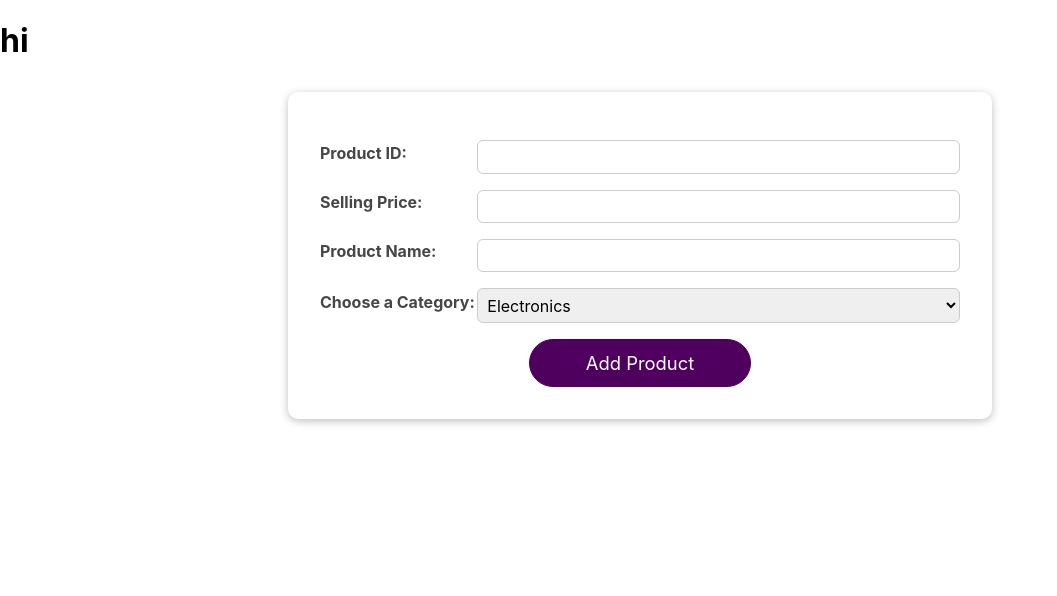
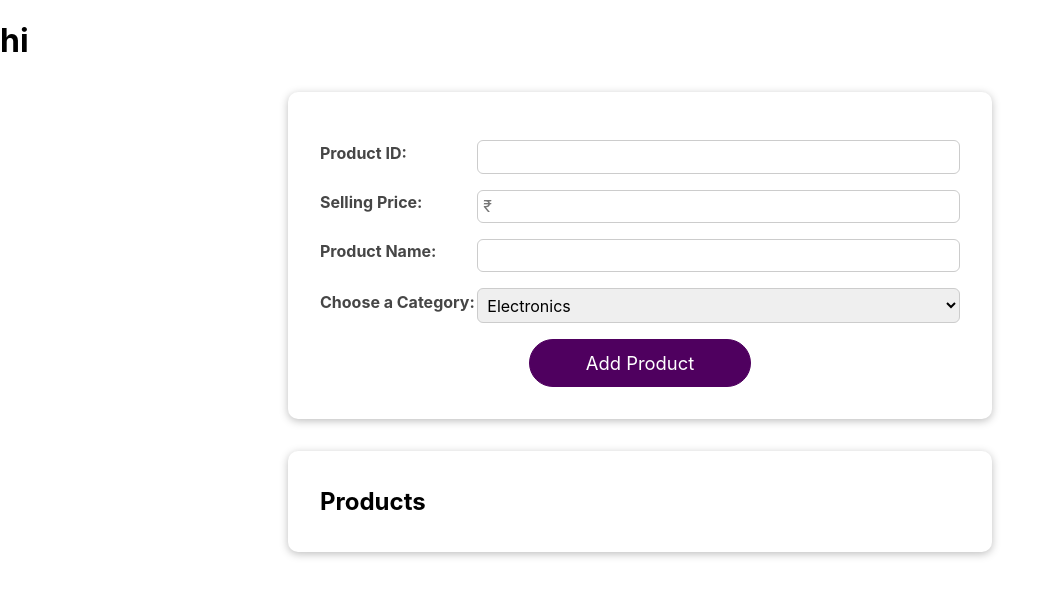
Before and after one commit to mithunmr888/sellers-admin-1, a React (Create React App) app: page / in a window 1280 px wide. Shown: the top 596 px of the page, without its empty margins (0-1057 px from the left). Built offline with nearby package versions, Linux system fonts and the light colour scheme.

Commit message:
on submitting the form lists are appearing as of now still need to optimise

```diff
--- a/src/App.js
+++ b/src/App.js
@@ -1,12 +1,30 @@
 //import logo from './logo.svg';
+import { useState } from "react";
 import "./App.css";
 import SellersForm from "./components/SellersForm";
+import ProductLists from "./components/ProductLists/ProductLists";
 
 function App() {
+  const [enteredProduct, setEnteredProduct] = useState([]);
+
+  const addingProductHandler = (productmentioned) => {
+    console.log(productmentioned);
+    setEnteredProduct((prevstate) => {
+      const updatedProductDetails = [...prevstate];
+      updatedProductDetails.unshift(productmentioned);
+      return updatedProductDetails;
+    });
+  };
+
+  const deleteProductHandler = () => {};
   return (
     <>
       <h1>hi</h1>
-      <SellersForm></SellersForm>
+      <SellersForm onAddingProduct={addingProductHandler}></SellersForm>
+      <ProductLists
+        products={enteredProduct}
+        onDeleteProduct={deleteProductHandler}
+      ></ProductLists>
     </>
   );
 }
--- a/src/components/ProductList/ProductList.js
+++ b/src/components/ProductList/ProductList.js
@@ -1,9 +1,13 @@
 import classes from "./ProductList.module.css";
 
 const ProductList = (props) => {
-  <div className={classes.list}>
-    <li>{props.children}</li>
-  </div>;
+  return (
+    <div className={classes.list}>
+      <li>{props.children}</li>
+      <button onClick={props.onDeleteProduct}>Delete Product</button>
+    </div>
+
+  );
 };
 
 export default ProductList;
--- a/src/components/ProductLists/ProductLists.js
+++ b/src/components/ProductLists/ProductLists.js
@@ -0,0 +1,23 @@
+import Card from "../Card/Card";
+import classes from "./ProductLists.module.css";
+import ProductList from "../ProductList/ProductList";
+import React from "react";
+
+const ProductLists = (props) => {
+  return (
+    <Card className={classes.all_lists}>
+      <h2>Products</h2>
+      <ul>
+        {props.products.map((product) => (
+          <ProductList
+            id={Math.random().toString()}
+            key={product.id}
+            onDeleteProduct={props.onDeleteProduct}
+          >{`${product.sellingprice} - ${product.category} - ${product.productname}`}</ProductList>
+        ))}
+      </ul>
+    </Card>
+  );
+};
+
+export default ProductLists;
--- a/src/components/ProductLists/ProductLists.module.css
+++ b/src/components/ProductLists/ProductLists.module.css
@@ -0,0 +1,6 @@
+.all_lists {
+    width: 90%;
+    max-width: 40rem;
+    margin: 2rem auto;
+    padding: 1rem 2rem;
+  }
--- a/src/components/SellersForm.js
+++ b/src/components/SellersForm.js
@@ -23,26 +23,34 @@ const SellersForm = (props) => {
 
   const categoryHandler = (e) => {
     setCategory1(e.target.value);
-  }
+  };
 
   const submitFormHandler = (e) => {
     e.preventDefault();
-    const product = {
-        id: productId,
-        sellingprice:sellingPrice,
-        productname: productName,
-        category: category1
-    }
-    props.onAddingProduct(product);
-
-  }
+    const productmentioned = {
+      id: productId,
+      sellingprice: sellingPrice,
+      productname: productName,
+      category: category1,
+    };
+    props.onAddingProduct(productmentioned);
+    setProductId("");
+    setSellingPrice("");
+    setProductName("");
+    setCategory1("");
+  };
 
   return (
     <Card className={classes.sellers_login}>
       <form onSubmit={submitFormHandler}>
         <div className={classes.control}>
           <label htmlFor="id">Product ID:</label>
-          <input type="number" id="id" onChange={productIdHandler} />
+          <input
+            type="number"
+            id="id"
+            onChange={productIdHandler}
+            value={productId}
+          />
         </div>
         <div className={classes.control}>
           <label htmlFor="sellingprice">Selling Price:</label>
@@ -50,11 +58,18 @@ const SellersForm = (props) => {
             type="number"
             id="sellingprice"
             onChange={sellingPriceHandler}
+            value={sellingPrice}
+            placeholder="₹"
           />
         </div>
         <div className={classes.control}>
           <label htmlFor="productname">Product Name:</label>
-          <input type="text" id="sellingprice" onChange={productNameHandler} />
+          <input
+            type="text"
+            id="sellingprice"
+            onChange={productNameHandler}
+            value={productName}
+          />
         </div>
         <div className={classes.control}>
           <label htmlFor="category">Choose a Category:</label>
@@ -62,6 +77,7 @@ const SellersForm = (props) => {
             id="category"
             className={classes.selectors}
             onChange={categoryHandler}
+            value={category1}
           >
             <option>Electronics</option>
             <option>Food</option>
```
